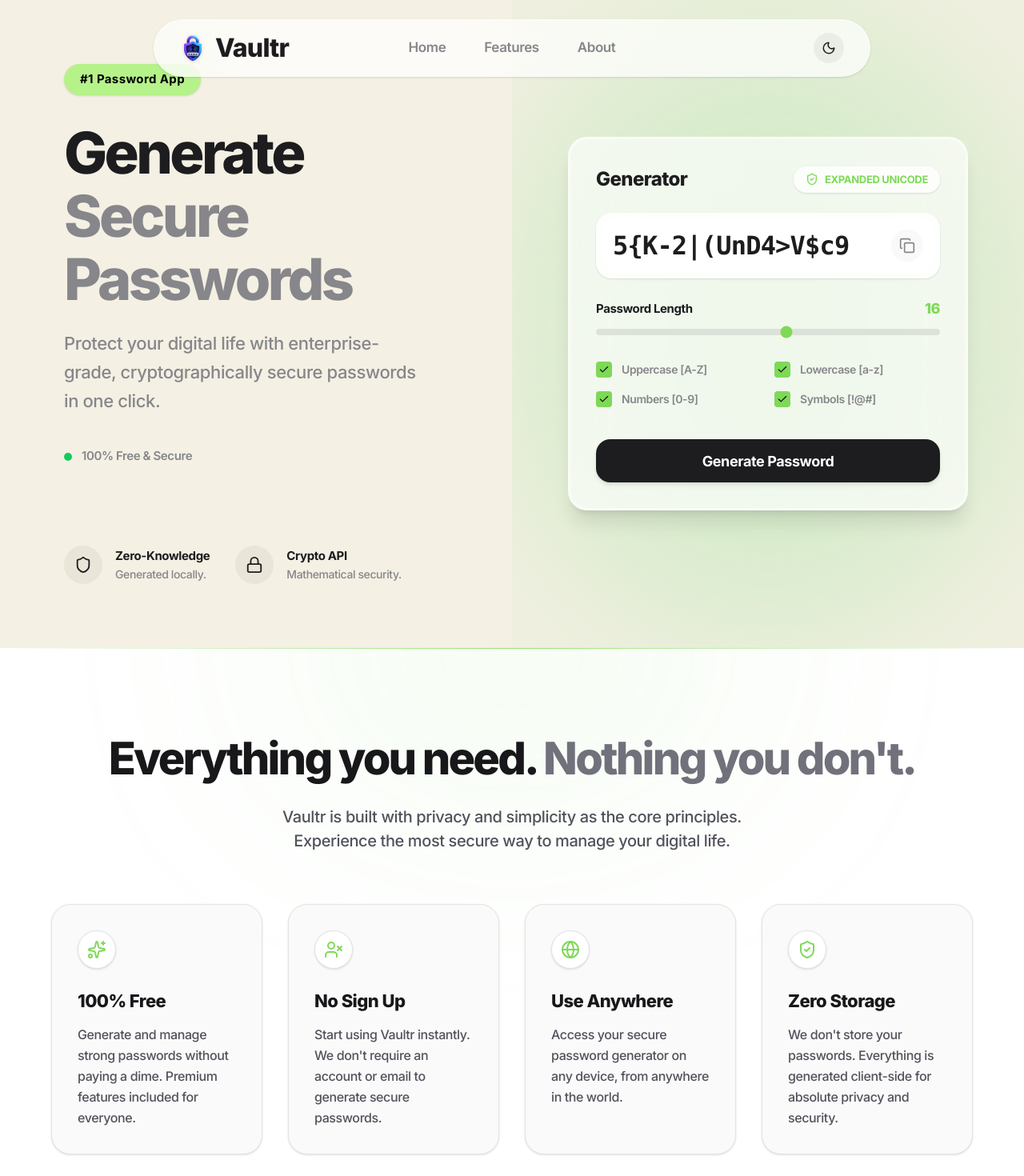
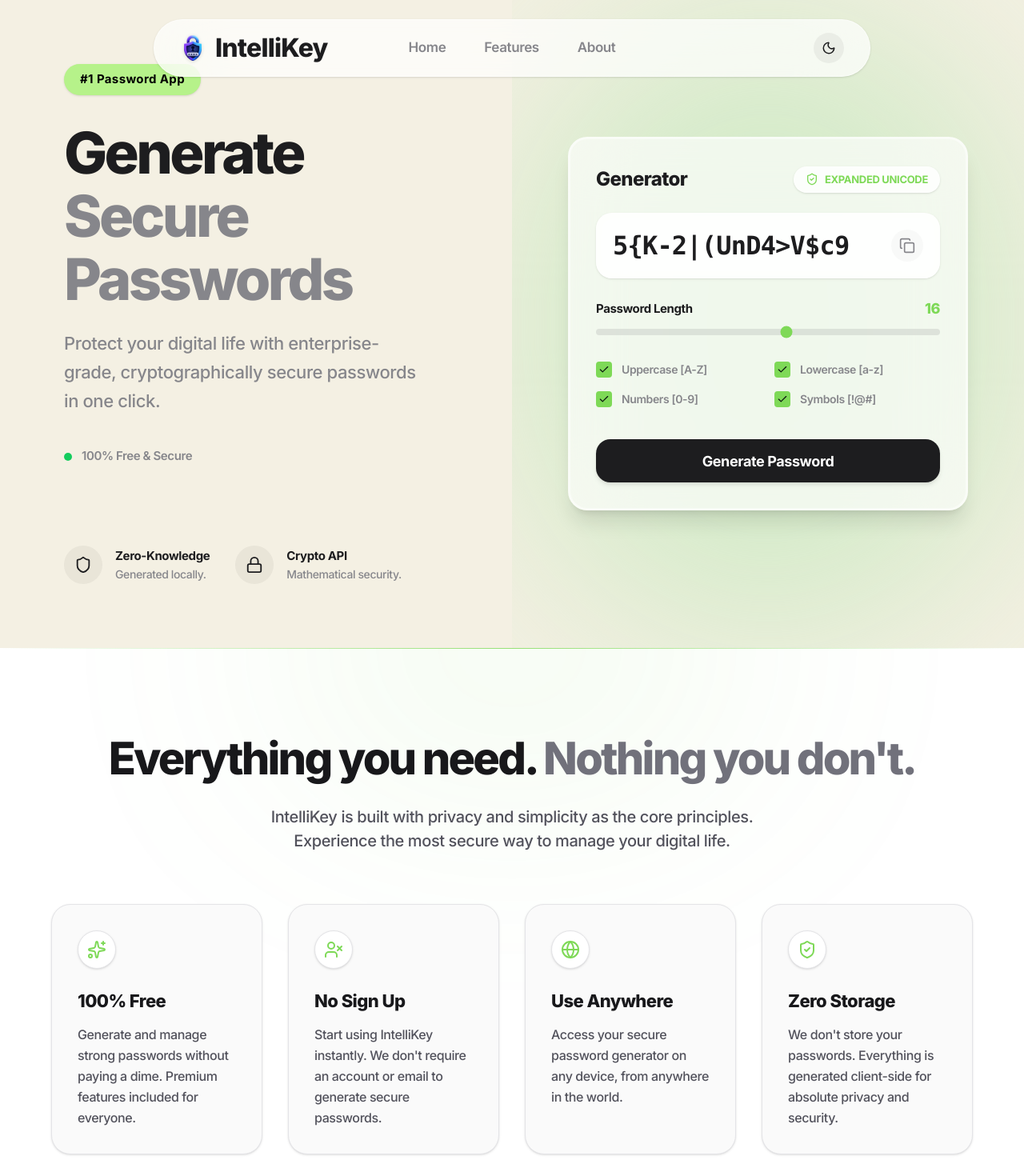
Before and after one commit to thepriyanshbhatt/Password-Generator, a React (Vite) app: page / in a window 1280 px wide. Shown: the top 1470 px of the page at 80% size. Built offline with nearby package versions, Linux system fonts and the light colour scheme.

Commit message:
Rename to IntelliKey, add Priyansh photo, update About links

```diff
--- a/index.html
+++ b/index.html
@@ -2,9 +2,9 @@
 <html lang="en">
   <head>
     <meta charset="UTF-8" />
-    <link rel="icon" type="image/png" href="/vaultr-logo.png" />
+    <link rel="icon" type="image/png" href="/intellikey-logo.png" />
     <meta name="viewport" content="width=device-width, initial-scale=1.0" />
-    <title>Vaultr - Password Management from Anywhere</title>
+    <title>IntelliKey - Password Management from Anywhere</title>
     <link rel="preconnect" href="https://fonts.googleapis.com">
     <link rel="preconnect" href="https://fonts.gstatic.com" crossorigin>
     <link href="https://fonts.googleapis.com/css2?family=Inter:wght@300;400;500;600;700;800&display=swap" rel="stylesheet">
--- a/src/components/Features.tsx
+++ b/src/components/Features.tsx
@@ -11,7 +11,7 @@ const Features: React.FC = () => {
     {
       icon: <UserX className="w-6 h-6 text-brand-green-slider" />,
       title: "No Sign Up",
-      description: "Start using Vaultr instantly. We don't require an account or email to generate secure passwords."
+      description: "Start using IntelliKey instantly. We don't require an account or email to generate secure passwords."
     },
     {
       icon: <Globe className="w-6 h-6 text-brand-green-slider" />,
@@ -37,7 +37,7 @@ const Features: React.FC = () => {
             Everything you need. <span className="text-zinc-500">Nothing you don't.</span>
           </h2>
           <p className="text-[20px] font-medium text-zinc-600 dark:text-zinc-400 max-w-2xl mx-auto">
-            Vaultr is built with privacy and simplicity as the core principles.
+            IntelliKey is built with privacy and simplicity as the core principles.
             Experience the most secure way to manage your digital life.
           </p>
         </div>
--- a/src/components/Navbar.tsx
+++ b/src/components/Navbar.tsx
@@ -96,8 +96,8 @@ const Navbar: React.FC = () => {
       <nav className="h-[72px] max-w-4xl w-full bg-white/70 dark:bg-[#1A1A1A]/80 backdrop-blur-2xl border border-white/50 dark:border-white/10 rounded-full flex items-center justify-between px-6 md:px-8 shadow-sm transition-all duration-500 relative">
         <div className="flex-1 flex items-center justify-start">
         <Link to="/" onClick={scrollToTop} className="flex items-center gap-3 text-[32px] font-extrabold text-text-primary tracking-tight leading-none">
-          <img src="/vaultr-logo.png" alt="Vaultr Logo" className="w-[32px] h-[32px] object-contain drop-shadow-sm" />
-          Vaultr
+          <img src="/intellikey-logo.png" alt="IntelliKey Logo" className="w-[32px] h-[32px] object-contain drop-shadow-sm" />
+          IntelliKey
         </Link>
       </div>
 
--- a/src/pages/About.tsx
+++ b/src/pages/About.tsx
@@ -53,19 +53,21 @@ const About: React.FC = () => {
             </h1>
 
             <p className="text-[18px] md:text-[20px] text-zinc-600 dark:text-zinc-400 font-medium leading-relaxed mb-10 max-w-lg">
-              I am a passionate software engineer and the creator of Vaultr. My expertise lies in building dynamic, highly-optimized web applications that solve complex problems with elegant, minimalist design.
+              I am a passionate software engineer and the creator of IntelliKey. My expertise lies in building dynamic, highly-optimized web applications that solve complex problems with elegant, minimalist design.
             </p>
 
             <div className="flex flex-col sm:flex-row gap-4 w-full sm:w-auto">
               <a
-                href="#"
+                href="https://priyansh.framer.ai"
+                target="_blank"
+                rel="noopener noreferrer"
                 className="flex items-center justify-center gap-2 px-8 py-4 rounded-full bg-brand-green-slider hover:bg-brand-green-accent text-black font-bold text-[16px] transition-colors shadow-lg hover:shadow-xl hover:-translate-y-0.5"
               >
                 View Portfolio
                 <ExternalLink size={18} />
               </a>
               <a
-                href="#"
+                href="mailto:priyanshbhatt.dev@gmail.com"
                 className="flex items-center justify-center px-8 py-4 rounded-full bg-transparent border-2 border-zinc-200 dark:border-zinc-800 text-zinc-900 dark:text-white font-bold text-[16px] hover:border-brand-green-slider dark:hover:border-brand-green-slider hover:bg-brand-green-slider/5 transition-all"
               >
                 Get in Touch
```
Also changed, not shown: public/intellikey-logo.png (renamed from public/vaultr-logo.png), public/priyansh.jpg (added).
